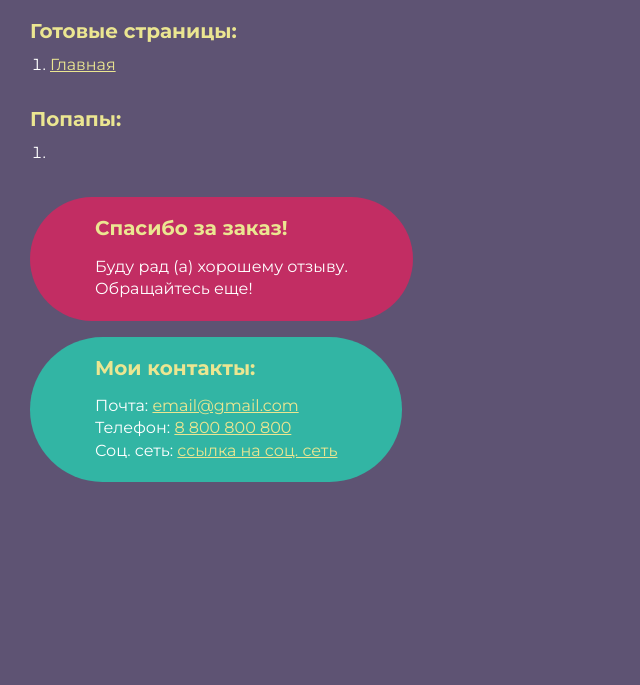
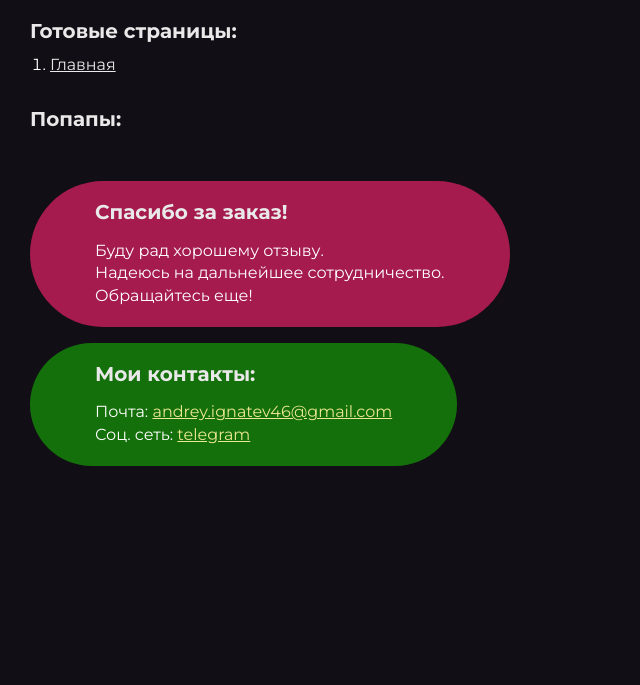
Before and after one commit to andrig-git/MaxProf, a plain HTML site: page index.html in a window 1280 px wide. Shown: the part 115-800 px from the top of the page, without its empty margins (0-640 px from the left). Drawn offline with Linux system fonts and the light colour scheme.

Commit message:
Add files via upload

```diff
--- a/index.html
+++ b/index.html
@@ -8,29 +8,31 @@
 </head>
 
 <body>
-	<div class="rootpage">
+	<div class="rootpage ">
 		<h1>Верстка «maxProf»</h1>
 		<div class="rootpage__info">
 			Особенности проекта
 		</div>
 		<h2>Готовые страницы:</h2>
-		<ol class="rootpage__list">
+		<ol class="rootpage__list ">
 			<li><a target="_blank" href="home.html">Главная</a></li>
+
 		</ol>
 		<h2>Попапы:</h2>
 		<ol class="rootpage__list">
-			<li><a target="_blank" href="home.html#"></a></li>
+
 		</ol>
-		<div class="rootpage__tnx">
+		<div class="rootpage__tnx ">
 			<h2>Спасибо за заказ!</h2>
-			<p>Буду рад (а) хорошему отзыву.</p>
+			<p>Буду рад хорошему отзыву.</p>
+			<p>Надеюсь на дальнейшее сотрудничество.</p>
 			<p>Обращайтесь еще!</p>
 		</div>
 		<div class="rootpage__contacts">
 			<h2>Мои контакты:</h2>
-			<p>Почта: <a href="mailto:email@gmail.com">email@gmail.com</a></p>
-			<p>Телефон: <a href="tel:8800800800">8 800 800 800</a></p>
-			<p>Соц. сеть: <a href="">ссылка на соц. сеть</a></p>
+			<p>Почта: <a href="mailto:email@gmail.com">andrey.ignatev46@gmail.com</a></p>
+			<!-- <p>Телефон: <a href="tel:8800800800">8 800 800 800</a></p> -->
+			<p>Соц. сеть: <a target="_blank" href="https://t.me/andrig69">telegram</a></p>
 		</div>
 	</div>
 </body>
@@ -55,7 +57,7 @@
 		min-width: 320px;
 		width: 100%;
 		color: #fff;
-		background-color: #5e5373;
+		background-color: #110e15;
 	}
 
 	body {
@@ -67,12 +69,12 @@
 
 	a {
 		text-decoration: underline;
-		color: #ebe691
+		color: #e9e9e9
 	}
 
 	a:visited {
 		text-decoration: underline;
-		color: #aaa768;
+		color: #fffffa;
 	}
 
 	a:hover {
@@ -107,7 +109,7 @@
 	}
 
 	h1 {
-		color: #ebe691;
+		color: #e9e9e9;
 		font-size: 2.5rem;
 		margin: 0px 0px 1.25rem 0px;
 	}
@@ -120,7 +122,7 @@
 	}
 
 	h2 {
-		color: #ebe691;
+		color: #e9e9e9;
 		font-size: 1.25rem;
 		margin: 0px 0px 1rem 0px;
 	}
@@ -162,7 +164,7 @@
 	}
 
 	.rootpage__contacts {
-		background: #32b5a4;
+		background: #14700a;
 
 	}
 
@@ -171,7 +173,7 @@
 	}
 
 	.rootpage__tnx {
-		background: #c22d63;
+		background: #a51b4d;
 		margin: 0px 0px 1rem 0px;
 	}
 </style>
```
